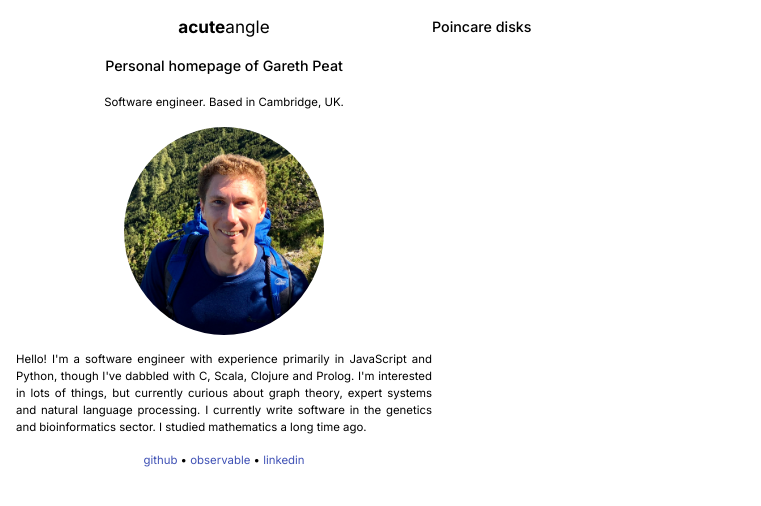
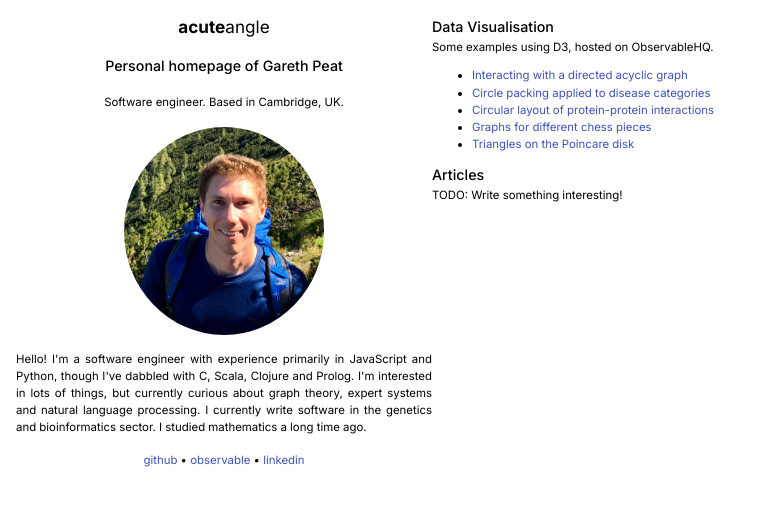
Before and after one commit to peatroot/acuteangle, a React (Create React App) app: page / in a window 1280 px wide. Shown: the top 506 px of the page, without its empty margins (0-761 px from the left). Built offline with nearby package versions, Linux system fonts and the light colour scheme.

Commit message:
Add basic Index

```diff
--- a/src/components/Index.js
+++ b/src/components/Index.js
@@ -2,15 +2,42 @@ import React from 'react';
 import { Grid, Typography, Link } from '@material-ui/core';
 
 const Index = () => (
-  <Grid
-    container
-    direction="column"
-    justify="center"
-    // alignItems="center"
-    spacing={2}
-  >
+  <Grid container direction="column" justify="center" spacing={2}>
     <Grid item>
-      <Typography variant="h6">Poincare disks</Typography>
+      <Typography variant="h6">Data Visualisation</Typography>
+      <Typography>
+        Some examples using D3, hosted on ObservableHQ.
+        <ul>
+          <li>
+            <Link href="https://observablehq.com/@peatroot/interacting-with-directed-acyclic-graphs">
+              Interacting with a directed acyclic graph
+            </Link>
+          </li>
+          <li>
+            <Link href="https://observablehq.com/@peatroot/target-associations-bubbles">
+              Circle packing applied to disease categories
+            </Link>
+          </li>
+          <li>
+            <Link href="https://observablehq.com/@peatroot/protein-protein-interactions-circular">
+              Circular layout of protein-protein interactions
+            </Link>
+          </li>
+          <li>
+            <Link href="https://observablehq.com/@peatroot/chess-graphs">
+              Graphs for different chess pieces
+            </Link>
+          </li>
+          <li>
+            <Link href="https://observablehq.com/@peatroot/poincare-disk">
+              Triangles on the Poincare disk
+            </Link>
+          </li>
+        </ul>
+      </Typography>
+
+      <Typography variant="h6">Articles</Typography>
+      <Typography>TODO: Write something interesting!</Typography>
     </Grid>
   </Grid>
 );
```
